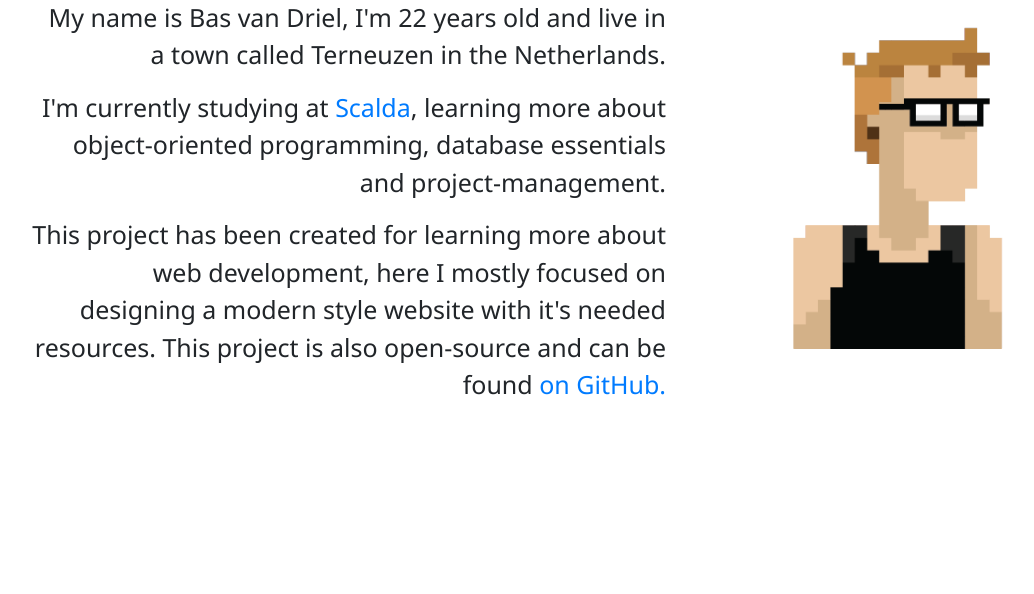
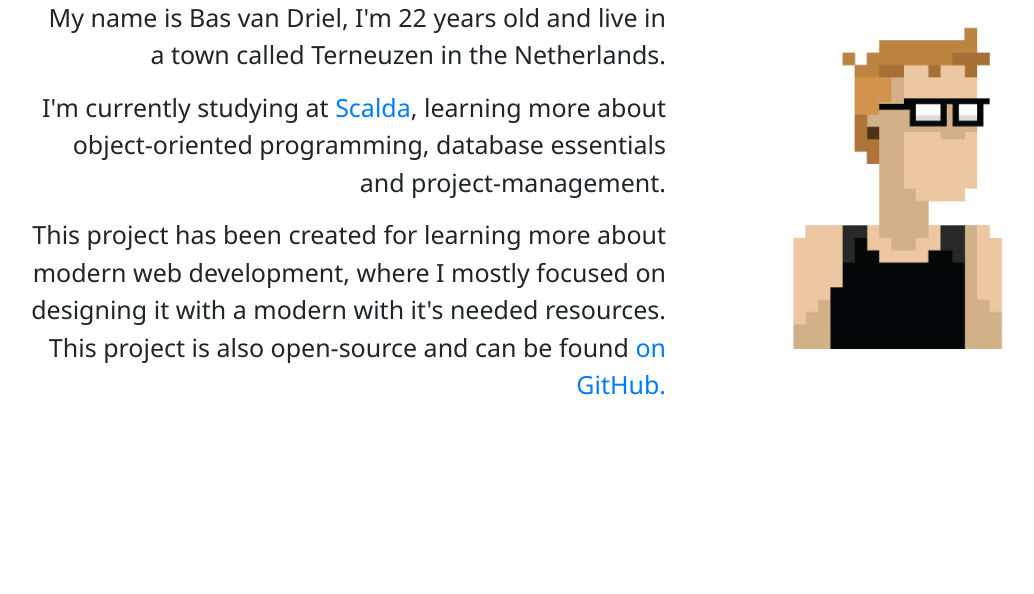
Before and after one commit to basvandriel/website, a PHP site: page / in a window 1280 px wide. Shown: the part 1061-1655 px from the top of the page, without its empty margins (54-1088 px from the left). Run offline with PHP 8.4, Linux system fonts and the light colour scheme; some libraries are stand-ins or nearby versions.

Commit message:
Continue on introduction about section

```diff
--- a/index.php
+++ b/index.php
@@ -116,8 +116,8 @@
                         <p>I'm currently studying at <a href="https://www.scalda.nl">Scalda</a>, learning more about
                             object-oriented programming, database essentials and project-management.</p>
 
-                        <p>This project has been created for learning more about web development, here I mostly
-                            focused on designing a modern style website with it's needed resources. This project is also open-source and can be found <a
+                        <p>This project has been created for learning more about modern web development, where I mostly
+                            focused on designing it with a modern with it's needed resources. This project is also open-source and can be found <a
                                     href="http://www.github.com/basvandriel.nl/WWW">on GitHub.</a></p>
                     </div>
                     <div class="col-md-offset-2"></div>
```
